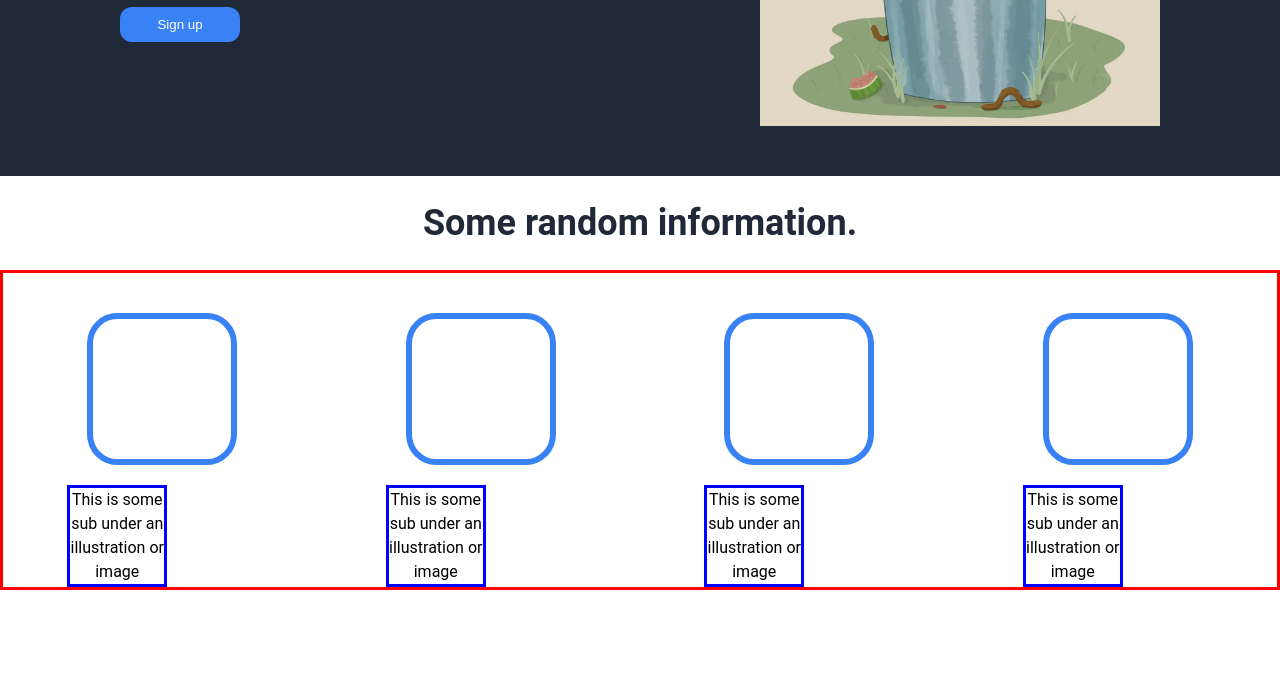
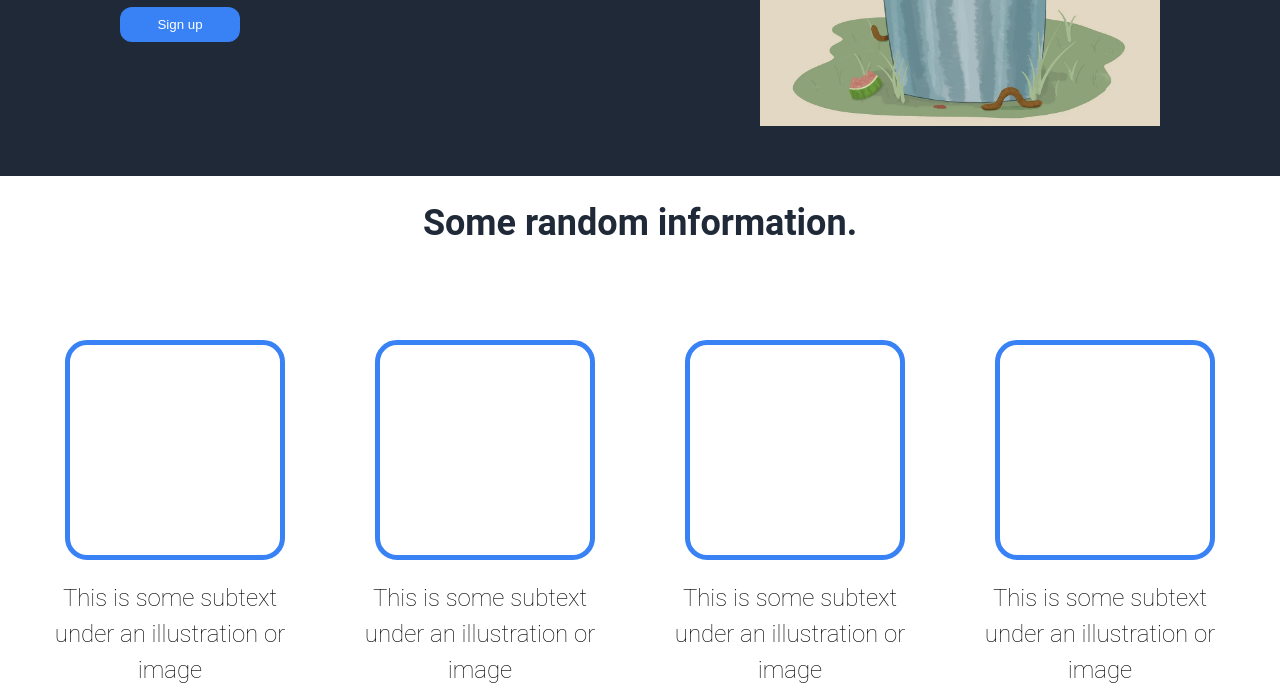
Before and after one commit to Apryzee/odin_site, a plain HTML site: page index.html in a window 1280 px wide. Shown: the part 354-1042 px from the top of the page. Before the commit the page ends 944 px from the top, so only its background shows below. Drawn offline with Linux system fonts and the light colour scheme.

Commit message:
fixed the information tab

```diff
--- a/index.html
+++ b/index.html
@@ -41,43 +41,32 @@
 
             <header class="information">Some random information.</header>
             <div class="flex-container">
-                <div class="container">
-            <div class="box">1</div>
-            <div class="text">
-                <p>
-                    This is some  sub under an illustration or image
-                </p>
-            </div>
-            </div>
+            <div class="flex-wrap">
+                <div class="square"></div>
+            <div class="text"><h2>This is some subtext under an illustration or image</h2></div>
+             </div>
 
-            <div class="container">
-                <div class="box">1</div>
-                <div class="text">
-                    <p>
-                        This is some  sub under an illustration or image
-                    </p>
-                </div>
-                </div>
+             <div class="flex-wrap">
+                <div class="square"></div>
+            <div class="text"><h2>This is some subtext under an illustration or image</h2></div>
+             </div>
 
-                <div class="container">
-                    <div class="box">1</div>
-                    <div class="text">
-                        <p>
-                            This is some  sub under an illustration or image
-                        </p>
-                    </div>
-                    </div>
+             <div class="flex-wrap">
+                <div class="square"></div>
+            <div class="text"><h2>This is some subtext under an illustration or image</h2></div>
+             </div>
 
-                    <div class="container">
-                        <div class="box">1</div>
-                        <div class="text">
-                            <p>
-                                This is some  sub under an illustration or image
-                            </p>
-                        </div>
-                        </div>
+             <div class="flex-wrap">
+                <div class="square"></div>
+            <div class="text"><h2>This is some subtext under an illustration or image</h2></div>
+             </div>
 
-        </div>
+
+
+
+
+
+    </div>
     </section>
 </body>
 </html>
--- a/style.css
+++ b/style.css
@@ -110,28 +110,29 @@ button {
 }
 
 .flex-container {
-    padding-top: 20px;
-    border: solid red;
-    margin-top: 0;
+    padding-top: 50px;
+    gap: 50px;
     display: flex;
+    flex-wrap: wrap;
+    width: auto;
+    align-content: space-between;
+    align-items: top;
     justify-content: center;
 }
 
-.box {
+.square {
     display: flex;
     justify-content: center;
-    color: white;
-    border: solid 6px #3882f6;
-    border-radius: 20%;
+    border-radius: 10%;
     background-color: white;
-    width: 150px;
+    width: 220px;
+    height: 220px;
+    border: 5px solid #3882f6;
     margin: 20px;
-    line-height: 140px;
-    font-size: 20px;
 }
 
-.text {
-    border: solid blue;
-    width: 100px;
+h2 {
+    font-weight: 100;
+    width: 250px;
     text-align: center;
 }
```
